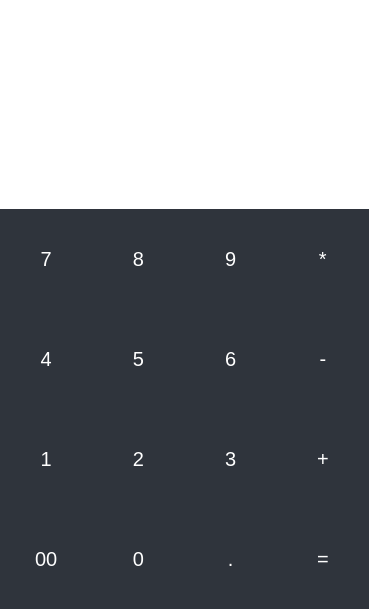
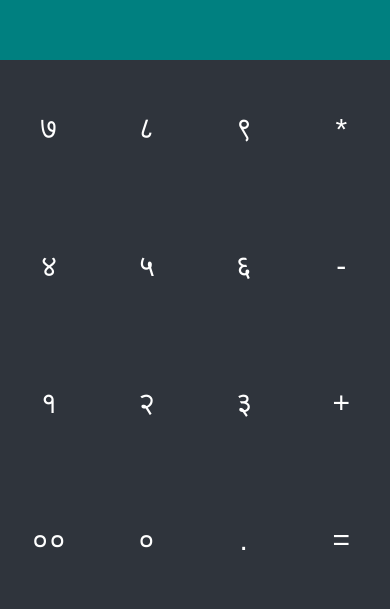
Before and after one commit to archanakarki/Calculator_in_Nepali, a plain HTML site: page index.html in a window 390 px wide. Shown: the part 235-844 px from the top of the page. Drawn offline with Linux system fonts and the light colour scheme.

Commit message:
Made display working for individual button clicked

```diff
--- a/index.html
+++ b/index.html
@@ -1,5 +1,6 @@
 <!DOCTYPE html>
 <html lang="en">
+
 <head>
     <meta charset="UTF-8">
     <meta name="viewport" content="width=device-width, initial-scale=1.0">
@@ -7,27 +8,36 @@
     <script defer src="./main.js"></script>
     <title>Calculator in Nepali</title>
 </head>
+
 <body>
+    <main>
+        <div id="display">
+            <p id="display_values"></p>
+        </div>
+
         <div id="calculator">
-        <button value="7">7</button>
-        <button value="8">8</button>
-        <button value="9">9</button>
+            <button value="7">७</button>
+            <button value="8">८</button>
+            <button value="9">९</button>
             <button value="*">*</button>
 
-        <button value="4">4</button>
-        <button value="5">5</button>
-        <button value="6">6</button>
+            <button value="4">४</button>
+            <button value="5">५</button>
+            <button value="6">६</button>
             <button value="-">-</button>
 
-        <button value="1">1</button>
-        <button value="2">2</button>
-        <button value="3">3</button>
+            <button value="1">१</button>
+            <button value="2">२</button>
+            <button value="3">३</button>
             <button value="+">+</button>
 
-        <button value="00">00</button>
-        <button value="0">0</button>
+            <button value="00">००</button>
+            <button value="0">०</button>
             <button value=".">.</button>
             <button value="=">=</button>
         </div>
+    </main>
+
 </body>
+
 </html>
--- a/main.js
+++ b/main.js
@@ -1,8 +1,12 @@
 let buttons = document.querySelectorAll('button');
+let displayValues = document.querySelector('#display_values');
 
-for(let button of buttons){
-    button.addEventListener('click', ()=>{
-        let value = button.value;
+for (let button of buttons) {
+    button.addEventListener('click', (e) => {
+        let value = e.target.value;
         console.log(`The value is ` + value)
+        displayValues.textContent = value;
     })
 }
+
+//
--- a/styles.css
+++ b/styles.css
@@ -4,35 +4,24 @@ body {
     box-sizing: border-box;
 }
 
-/* #calculator{
-    position: fixed;
-    bottom: 0;
-    display: flex;
-    flex-direction: row;
-    flex-wrap: wrap;
-    background-color: green
-}
+@media (max-width: 540px) {
 
-button{
-    width: 25%;
-    height: 90px;
-    background-color: #2F343C;
-    font-size: 20px;
-    color: white;
-    border: none;
-}
+    main{
+        display: flex;
+        flex-direction: column;
+        justify-content: flex-end;
+        font-size: 30px;
+        font-weight: 500;
+    }
 
-button:focus{
-    outline: none;
-}
-
-button:hover{
-    background-color: pink;
-    transform: background-color;
-    transition: transform 5s linear;
-} */
-
-@media (max-width: 540px) {
+    #display{
+        /* padding-bottom: 500px; */
+        background-color: teal;
+        width: 100%;
+        height: 35vh;
+        font-size: 2.5em;
+        text-align: end;
+    }
 
     #calculator {
         position: fixed;
@@ -44,21 +33,21 @@ button:hover{
         flex-direction: row;
         flex-wrap: wrap;
         background-color: #2F343C;
+        height:65vh;
     }
 
     button {
         width: 25%;
-        height: 100px;
+        /* height: 100px; */
+        height: 25%;
         background-color: #2F343C;
-        font-size: 20px;
         color: white;
         border: none;
         outline: none;
+        font-size: 1em;
     }
 
     button:hover {
-        background-color: pink;
+        background-color: #2f3b3c;
     }
-
-
 }
```
Lines whose indentation alone changed are shown as unchanged.
